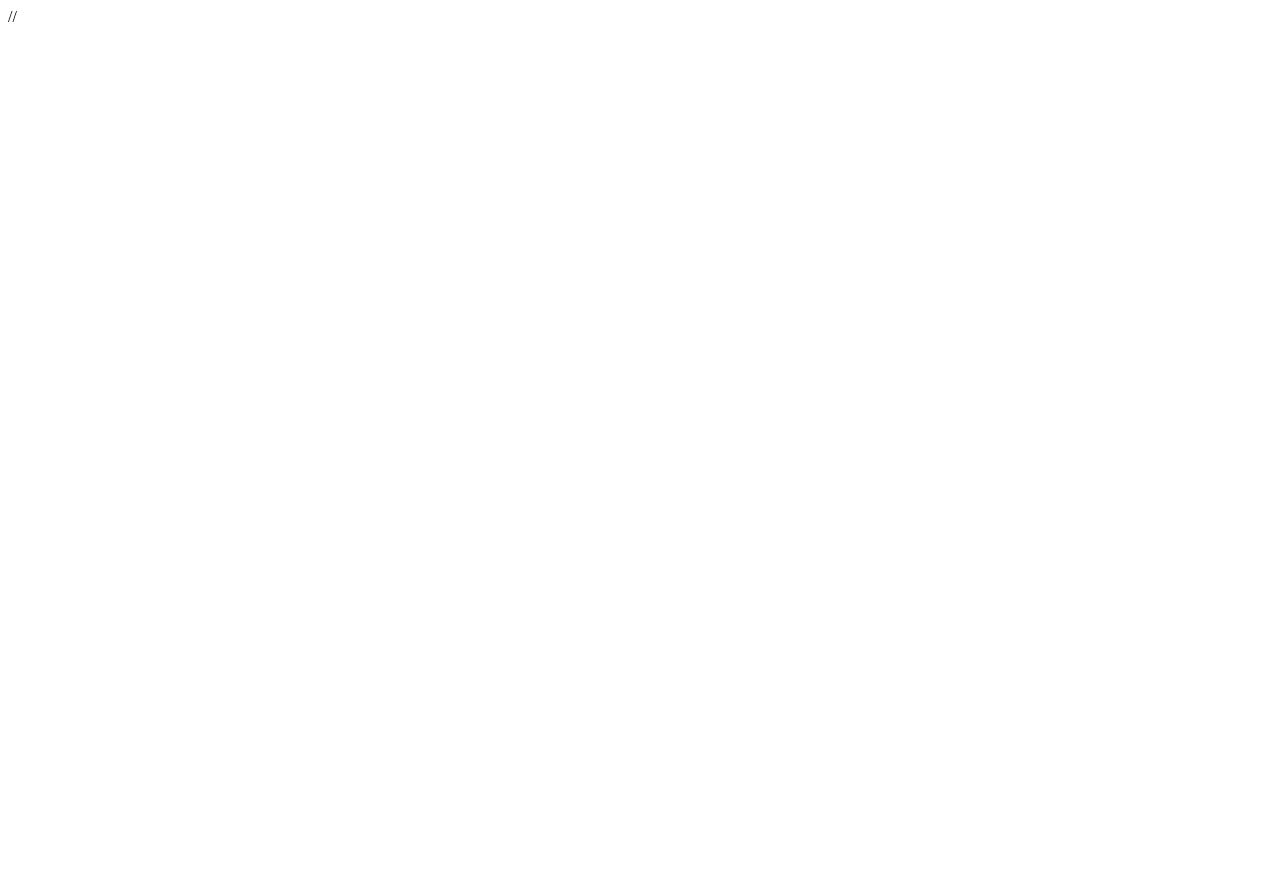
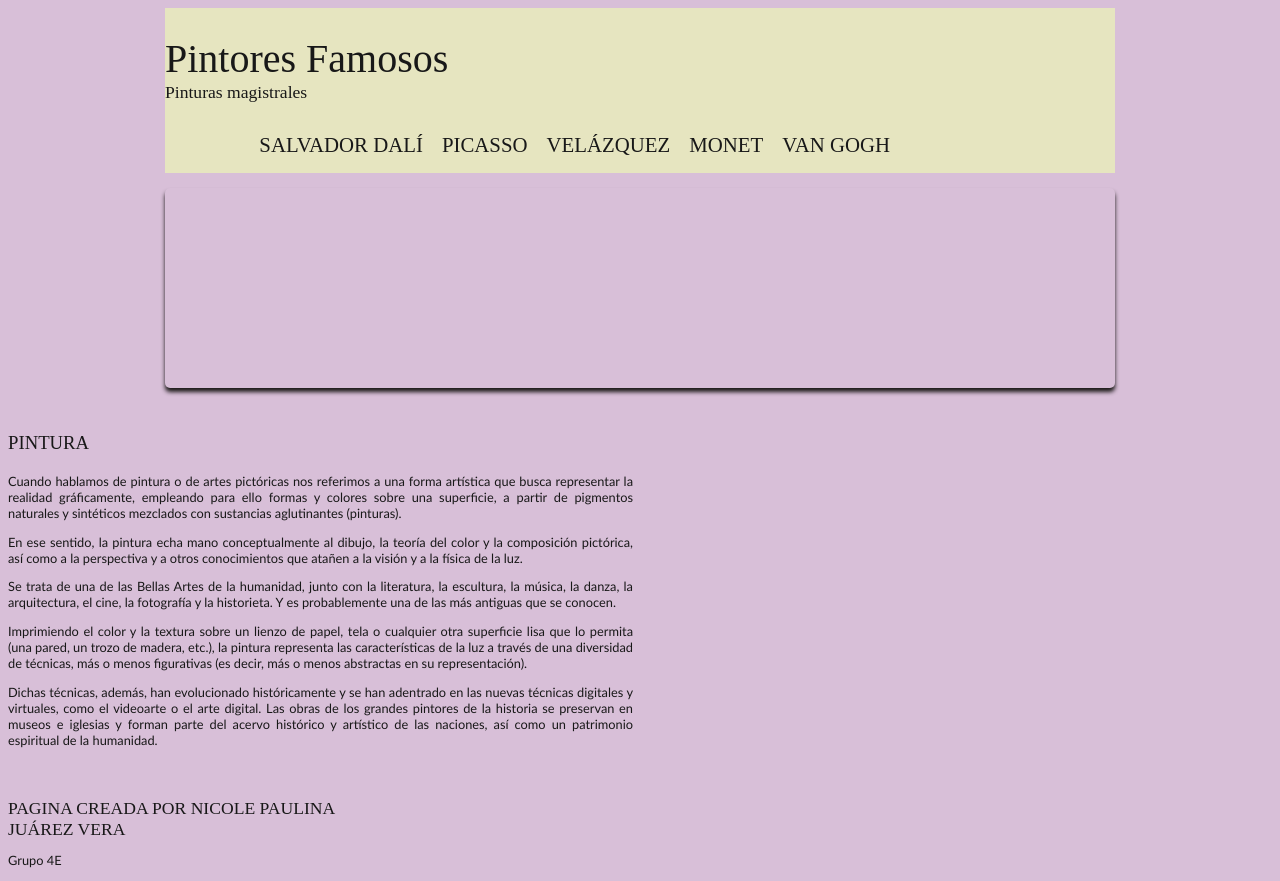
Before and after one commit to NicoleJuarezV/Pintores, a plain HTML site: page index.html in a window 1280 px wide. Before the commit the page ends 800 px from the top, so only its background shows below. Drawn offline with Linux system fonts and the light colour scheme.

Commit message:
Update index.html

```diff
--- a/index.html
+++ b/index.html
@@ -1 +1,54 @@
-//
+<!DOCTYPE html>
+<html>
+    <head>
+        <meta charset="utf-8" />
+        <link rel="stylesheet" href="style.css" />
+        <title>Zozor - Travel diaries</title>
+    </head>
+
+    <body>
+        <div id="main_wrapper">
+            <header>
+                <div id="main_title">
+                    <h1>Pintores Famosos</h1>
+                    <h2>Pinturas magistrales</h2>
+                </div>
+
+                <nav>
+                    <ul>
+                        <li><a href="1.html">Salvador Dalí</a></li>
+                        <li><a href="2.html">Picasso</a></li>
+                        <li><a href="3.html">Velázquez</a></li>
+                        <li><a href="4.html">Monet</a></li>
+                        <li><a href="5.html">Van Gogh</a></li>
+                    </ul>
+                </nav>
+            </header>
+
+            <div id="banner_image">
+
+                </div>
+            </div>
+
+            <section>
+                <article>
+                    <h1>Pintura</h1>
+                    <p>Cuando hablamos de pintura o de artes pictóricas nos referimos a una forma artística que busca representar la realidad gráficamente, empleando para ello formas y colores sobre una superficie, a partir de pigmentos naturales y sintéticos mezclados con sustancias aglutinantes (pinturas).</p>
+                    <p>En ese sentido, la pintura echa mano conceptualmente al dibujo, la teoría del color y la composición pictórica, así como a la perspectiva y a otros conocimientos que atañen a la visión y a la física de la luz.</p>
+                    <p>Se trata de una de las Bellas Artes de la humanidad, junto con la literatura, la escultura, la música, la danza, la arquitectura, el cine, la fotografía y la historieta. Y es probablemente una de las más antiguas que se conocen.</p>
+                    <p>Imprimiendo el color y la textura sobre un lienzo de papel, tela o cualquier otra superficie lisa que lo permita (una pared, un trozo de madera, etc.), la pintura representa las características de la luz a través de una diversidad de técnicas, más o menos figurativas (es decir, más o menos abstractas en su representación).</p>
+                    <p>Dichas técnicas, además, han evolucionado históricamente y se han adentrado en las nuevas técnicas digitales y virtuales, como el videoarte o el arte digital. Las obras de los grandes pintores de la historia se preservan en museos e iglesias y forman parte del acervo histórico y artístico de las naciones, así como un patrimonio espiritual de la humanidad.</p>
+                </article>
+
+            </section>
+
+            <footer>
+                <div id="tweet">
+                    <h1>Pagina Creada por Nicole Paulina Juárez Vera </h1>
+                    <p>Grupo 4E</p>
+                </div>
+
+            </footer>
+        </div>
+    </body>
+</html>
```
